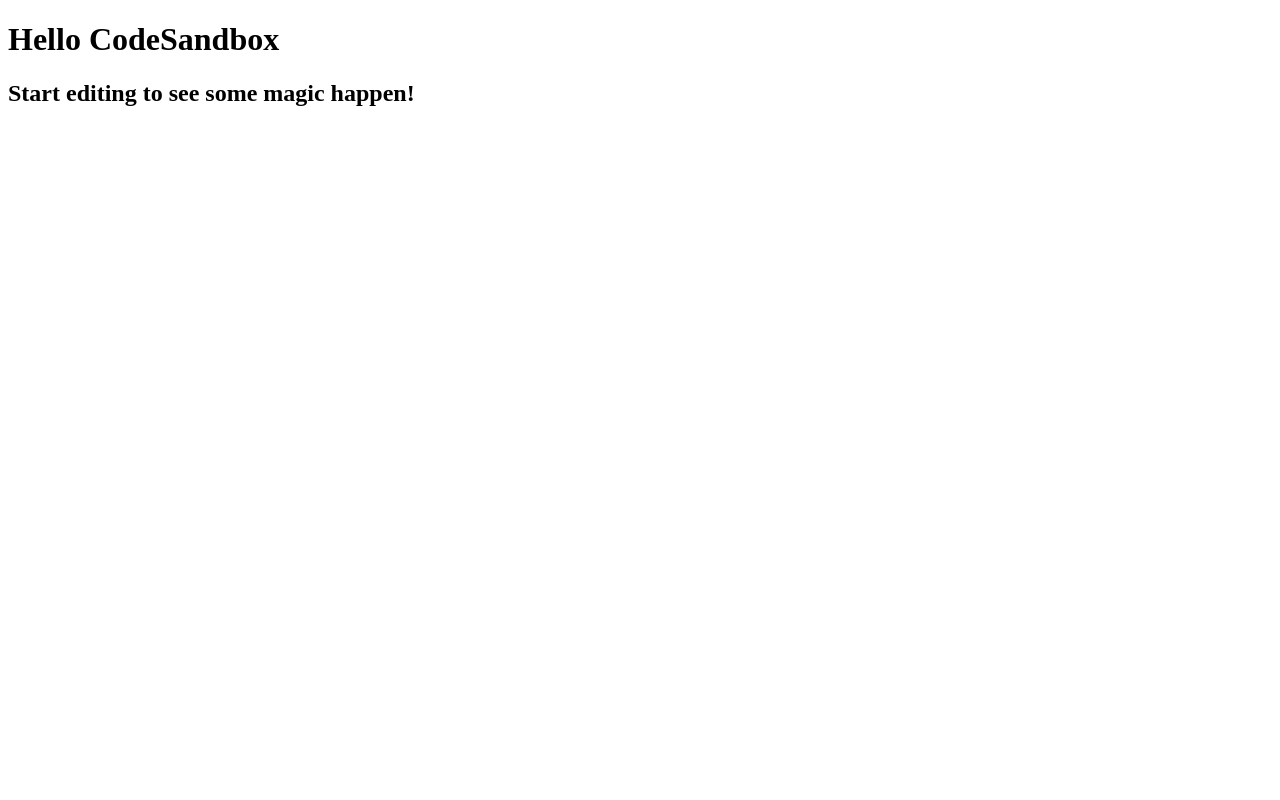
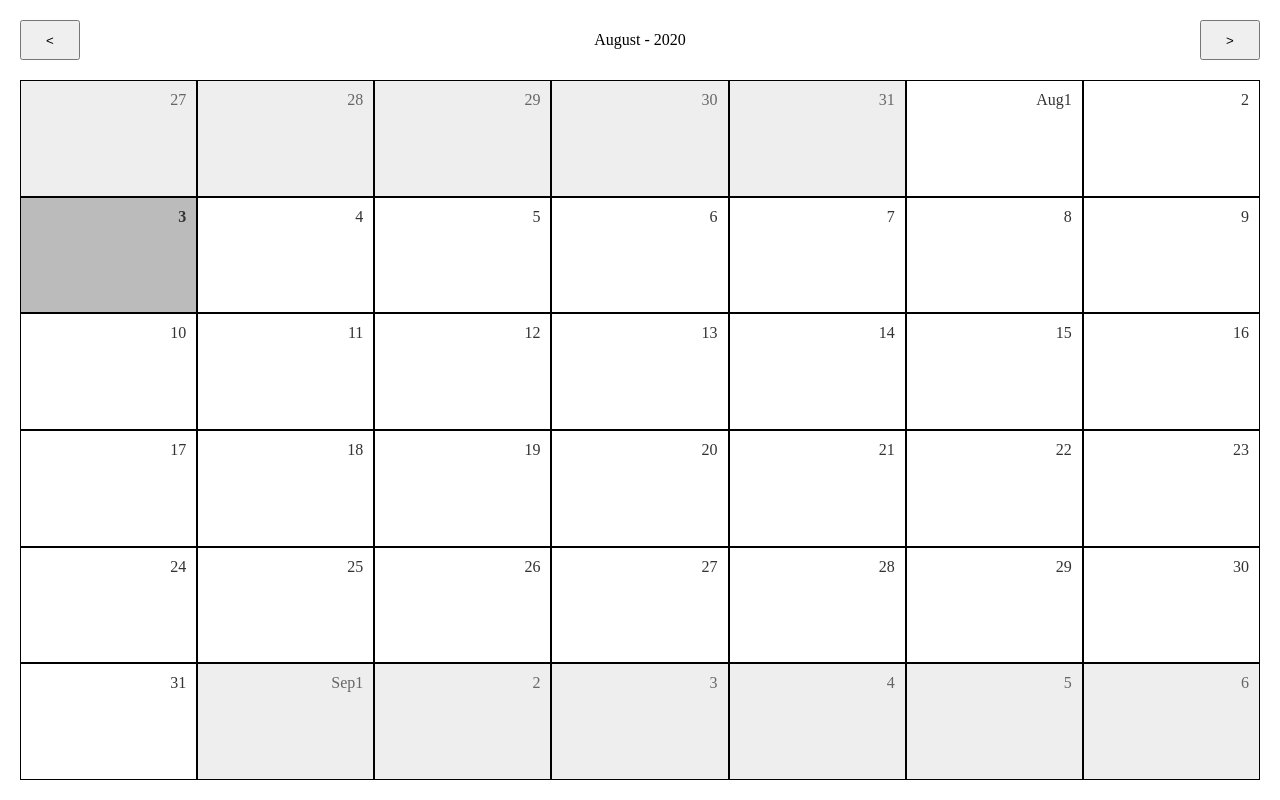
Before and after one commit to rmariuzzo/calendar, a React (Create React App) app: page / in a window 1280 px wide. Built offline with nearby package versions, Linux system fonts and the light colour scheme.

Commit message:
Stable month calendar.

```diff
--- a/src/App.tsx
+++ b/src/App.tsx
@@ -1,10 +1,20 @@
 import React from 'react'
+import { createGlobalStyle } from 'styled-components'
+import { Calendar } from './Calendar'
+
+const GlobalStyle = createGlobalStyle`
+  html, body {
+    margin: 0;
+    padding: 0;
+    height: 100%;
+  }
+`
 
 export default function App() {
   return (
-    <div className="App">
-      <h1>Hello CodeSandbox</h1>
-      <h2>Start editing to see some magic happen!</h2>
-    </div>
+    <>
+      <GlobalStyle />
+      <Calendar />
+    </>
   )
 }
--- /dev/null
+++ b/src/Calendar.tsx
@@ -0,0 +1,125 @@
+import {
+  addMonths,
+  addWeeks,
+  eachDayOfInterval,
+  endOfMonth,
+  endOfWeek,
+  getDate,
+  isSameDay,
+  isSameMonth,
+  startOfMonth,
+  startOfWeek,
+  subMonths,
+  format,
+  getWeeksInMonth
+} from 'date-fns'
+import React, { useState } from 'react'
+import styled from 'styled-components'
+
+const unit = 20
+const controlsHeight = unit * 3
+
+const CalendarContainer = styled.div`
+  height: 100vh;
+  padding: ${unit}px;
+
+  &,
+  * {
+    box-sizing: border-box;
+  }
+`
+const CalendarControls = styled.div`
+  display: inline-flex;
+  flex-flow: row nowrap;
+  align-items: center;
+  background-color: #fff;
+  width: 100%;
+  height: ${controlsHeight}px;
+  padding-bottom: ${unit}px;
+  button {
+    display: block;
+    height: 100%;
+    width: ${controlsHeight}px;
+  }
+`
+const CalendarControlsMonth = styled.div`
+  flex: 1 0 auto;
+  padding: 0 ${unit}px;
+  text-align: center;
+`
+const CalendarDates = styled.ul`
+  display: flex;
+  flex-flow: row wrap;
+  list-style-type: none;
+  margin: 0;
+  padding: 0;
+`
+type CalendarDateProps = {
+  inMonth: boolean
+  today: boolean
+}
+const CalendarDate = styled.li<CalendarDateProps>`
+  flex: 0 0 ${100 / 7}%;
+  height: calc((100vh - ${controlsHeight}px - ${unit * 2}px) / 6);
+  border: #000 solid 1px;
+  color: ${props => (props.inMonth ? '#333' : '#666')};
+  text-align: right;
+  background-color: ${props => (props.inMonth ? '#fff' : '#eee')};
+  padding: ${unit / 2}px;
+  overflow: hidden;
+  text-overflow: ellipsis;
+  white-space: nowrap;
+  ${props =>
+    props.today &&
+    `
+    font-weight: bold;
+    border-color: #000;
+    background-color: #bbb;
+  `}
+`
+
+const weekStartsOn = 1
+
+export const Calendar = () => {
+  const [month, setMonth] = useState(new Date())
+
+  const now = new Date()
+  const start = startOfWeek(startOfMonth(month), { weekStartsOn })
+  const end = addWeeks(
+    endOfWeek(endOfMonth(month), { weekStartsOn }),
+    6 - getWeeksInMonth(month, { weekStartsOn })
+  )
+  const dates = eachDayOfInterval({ start, end })
+
+  const nextMonth = () => {
+    setMonth(addMonths(month, 1))
+  }
+
+  const previousMonth = () => {
+    setMonth(subMonths(month, 1))
+  }
+
+  return (
+    <CalendarContainer>
+      <CalendarControls>
+        <button onClick={previousMonth}>&lt;</button>
+        <CalendarControlsMonth>
+          {format(month, 'MMMM - yyyy')}
+        </CalendarControlsMonth>
+        <button onClick={nextMonth}>&gt;</button>
+      </CalendarControls>
+      <CalendarDates>
+        {dates.map(date => (
+          <CalendarDate
+            key={date.getTime()}
+            inMonth={isSameMonth(date, month)}
+            today={isSameDay(date, now)}
+          >
+            {getDate(date) === 1 && format(date, 'MMM')}
+            {getDate(date)}
+          </CalendarDate>
+        ))}
+      </CalendarDates>
+    </CalendarContainer>
+  )
+}
```
Also changed, not shown: package.json (+6 -8 lines).
